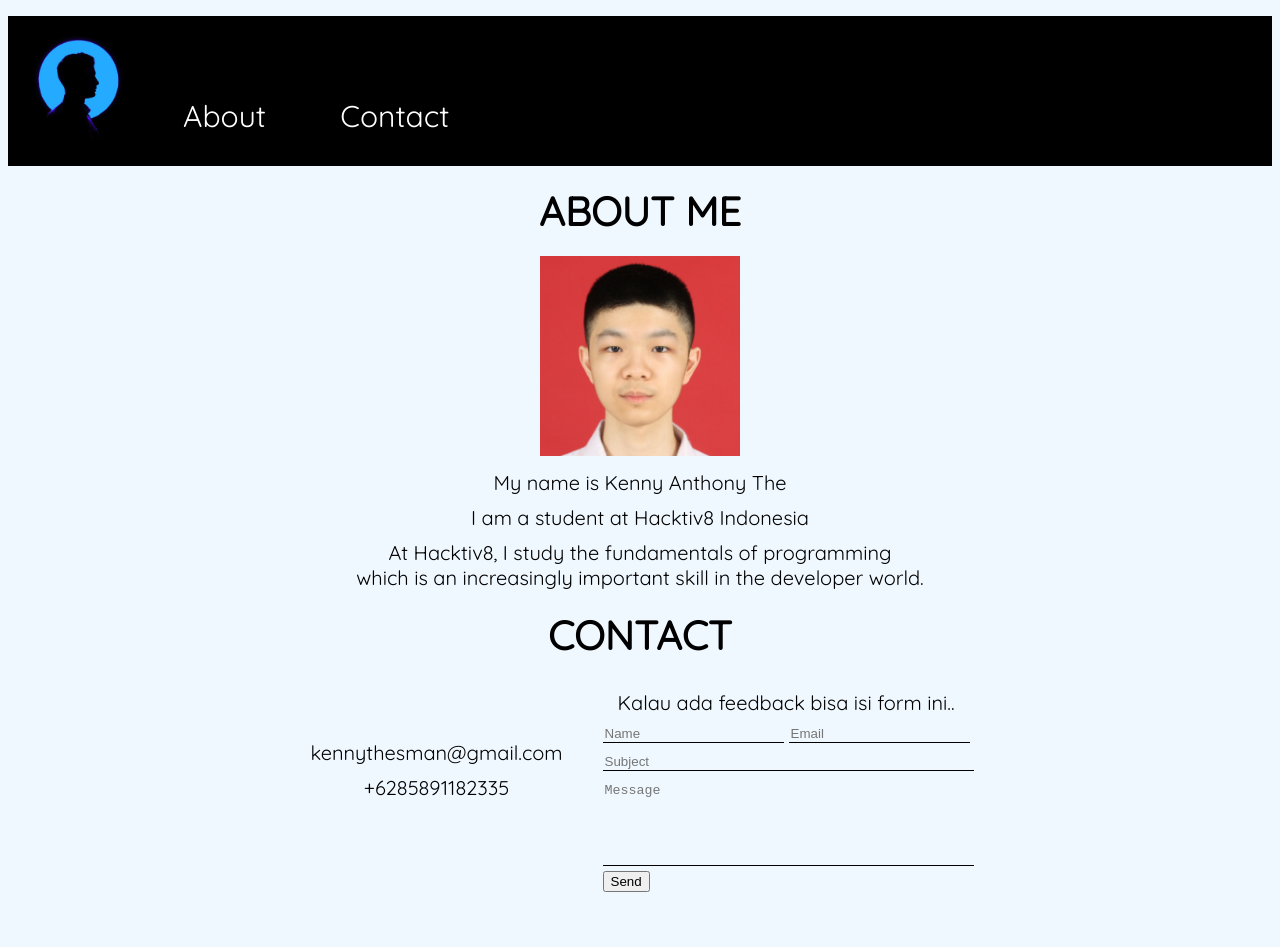
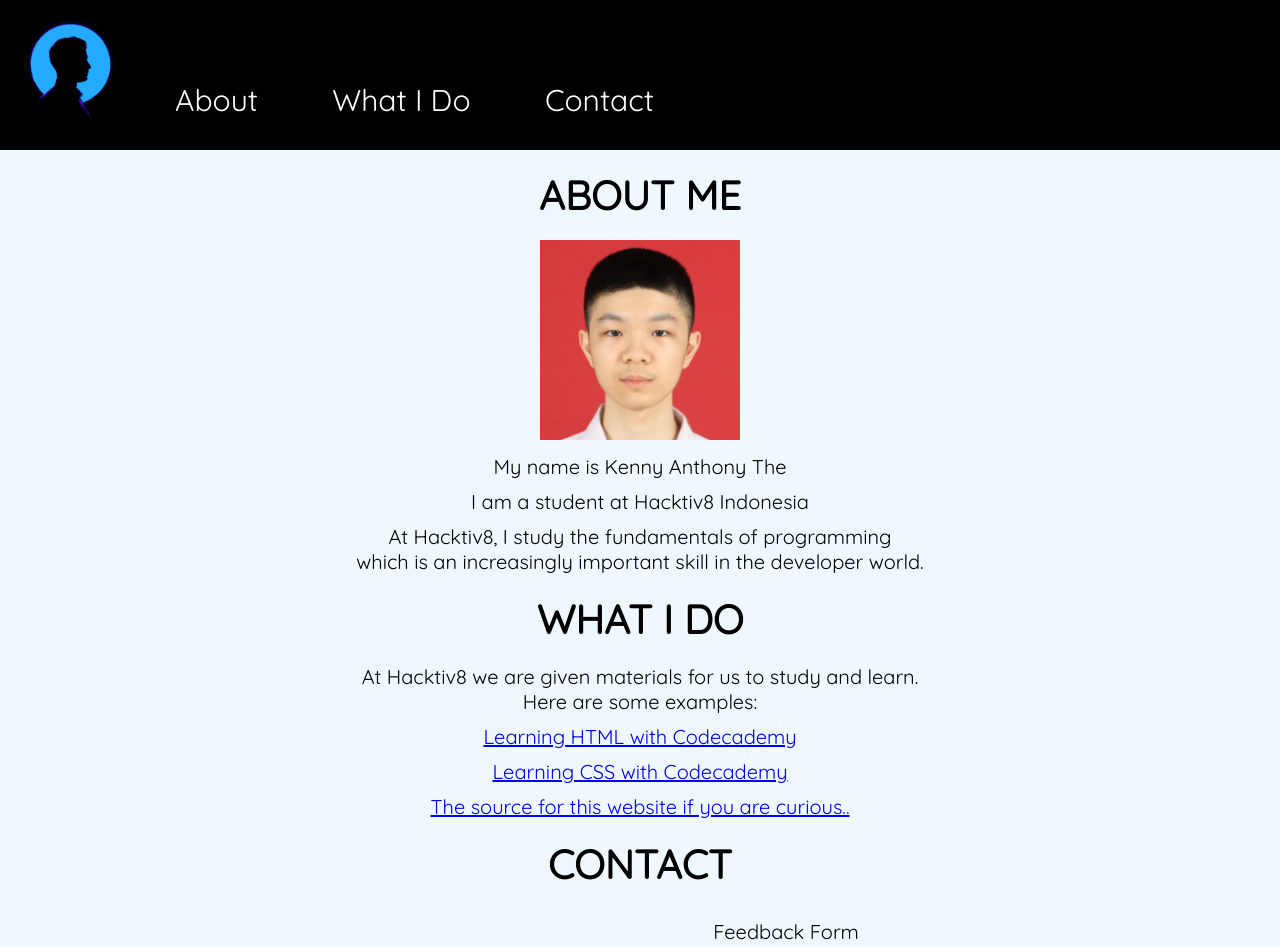
Before and after one commit to TheOTG/TheOTG.github.io, a plain HTML site: page index.html in a window 1280 px wide. Shown: the top 947 px of the page. Before the commit the page ends 896 px from the top, so only its background shows below. Drawn offline with Linux system fonts and the light colour scheme.

Commit message:
added some stuff

```diff
--- a/index.html
+++ b/index.html
@@ -13,7 +13,7 @@
 			</div>
 			<ul class="nav">
 				<li class="navList"><a href="#about">About</a></li>
-                <!-- <li class="navList"><a href="www.google.com">What I Do</a></li> -->
+                <li class="navList"><a href="#whatDo">What I Do</a></li>
                 <li class="navList"><a href="#contact">Contact</a></li>
 			</ul>
 		</div>
@@ -28,12 +28,17 @@
 			which is an increasingly important skill in the developer world.</p>
 
 		</div>
-		<!--
-		<div class="whatDo">
+
+		<div class="center">
+			<a id="whatDo">
 			<h2>What I Do</h2>
-			<p>I'm currently studying to be a web developer at Hacktiv8 Indonesia</p>
+			<p>At Hacktiv8 we are given materials for us to study and learn.<br>
+			Here are some examples:</p>
+			<p><a href="https://www.codecademy.com/learn/learn-html">Learning HTML with Codecademy</a></p>
+			<p><a href="https://www.codecademy.com/learn/learn-css">Learning CSS with Codecademy</a></p>
+			<p><a href="https://github.com/TheOTG/TheOTG.github.io">The source for this website if you are curious..</a></p>
 		</div>
-		-->
+
 		<div class="center">
 			<h2>Contact</h2>
 			<a id="contact">
@@ -43,7 +48,7 @@
 					<p>+6285891182335</p>
 				</div>
 				<div class="form">
-					<p>Kalau ada feedback bisa isi form ini..</p>
+					<p>Feedback Form</p>
 					<form>
 						<input type="text" class="formName" name="Name" required placeholder="Name">
 						<input type="text" class="formEmail" name="Email" required placeholder="Email">
--- a/style.css
+++ b/style.css
@@ -2,6 +2,11 @@ html {
     background-color: aliceblue;
     font-family: "Quicksand", sans-serif;
     height: 800px;
+    scroll-behavior: smooth;
+}
+
+body {
+    margin: 0;
 }
 
 h2 {
@@ -36,7 +41,8 @@ p {
 }
 
 .nav {
-    padding: auto 100px;
+    padding: 0 100px;
+    margin: 0;
 }
 
 .navList {
```
